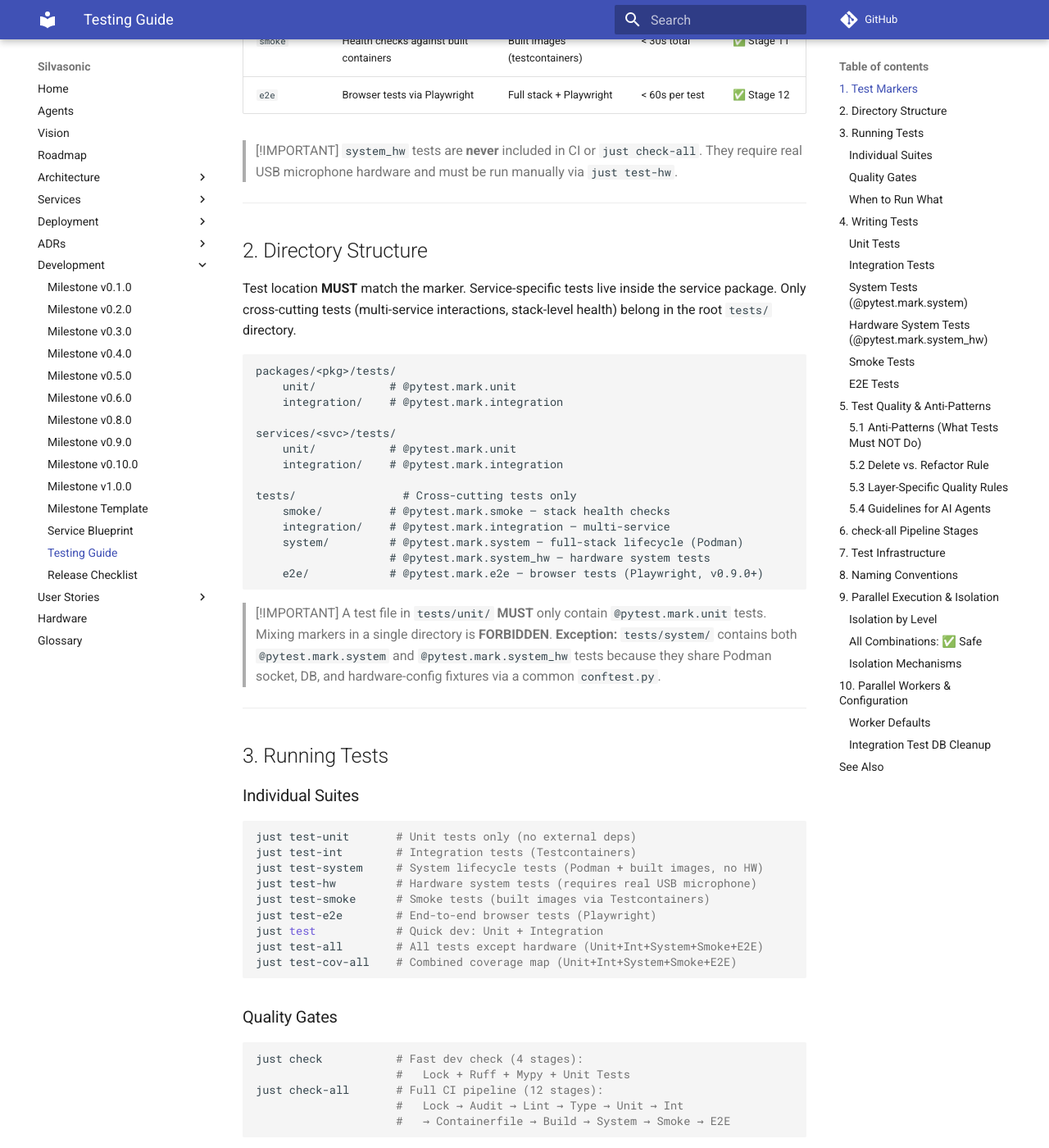
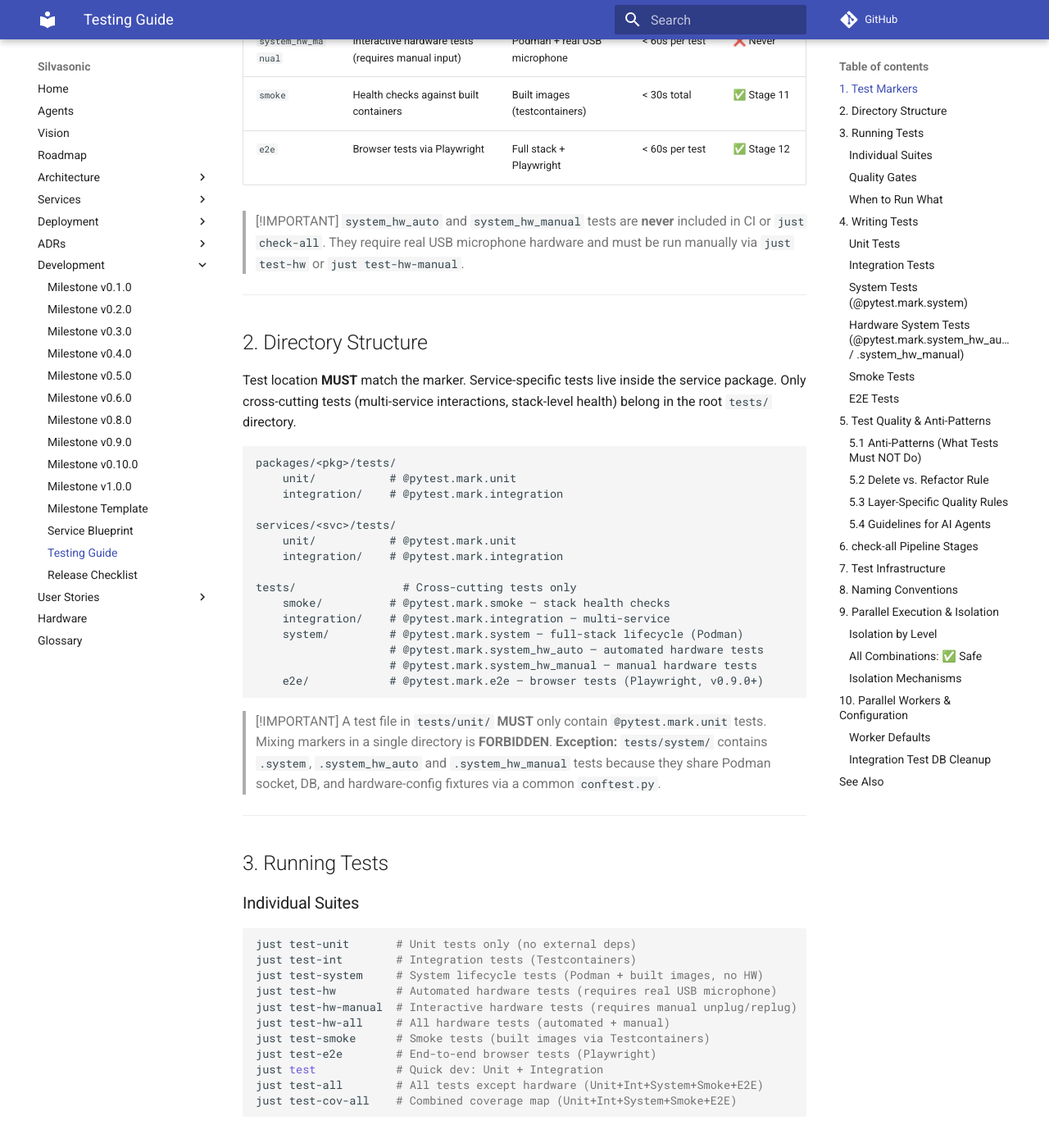
Before and after one commit to kyellsen/silvasonic, an MkDocs documentation site: the page built from docs/development/testing.md, in a window 1280 px wide and 1400 px high, scrolled down 692 px. Shown: the whole window at 82% size. Built offline with MkDocs 1.6.1 and Material for MkDocs 9.7.7, drawn with Linux system fonts in a browser that asks for light colours; comment, search, counter and statistics services are not loaded; some of the changed text lies outside the part shown.

Commit message:
refactor(testing): split automated and manual hardware test markers
Refactor (Hardware Test Pipeline):
- Replace monolithic `system_hw` marker with `system_hw_auto` and `system_hw_manual` in `pyproject.toml` and test files.
- Split `just test-hw` target into `test-hw` (automated), `test-hw-manual` (interactive `-s`), and `test-hw-all`.
- Update centralized runner `scripts/test.py` to route and execute the new commands and remove `system_hw` references.
- Update `scripts/check_all.py` success summary to recommend `just test-hw-all` instead of the deprecated command.
- Align `AGENTS.md`, `README.md`, `milestone_0_8_0.md`, and testing documentation parameters to represent isolated execution profiles.
- Fix remaining `PytestUnknownMarkWarning` in integration tests by replacing stale markers.

````diff
--- a/docs/development/testing.md
+++ b/docs/development/testing.md
@@ -13,13 +13,14 @@ Every test function **MUST** have exactly one marker (AGENTS.md §6). Tests with
 | `unit`      | Fast, isolated tests without external dependencies   | None (mocks only)            | < 1s per test    | ✅ Stage 6      |
 | `integration` | Tests with external services (DB, Redis)           | Testcontainers / Compose     | < 30s per test   | ✅ Stage 7      |
 | `system`    | Full-stack lifecycle tests with real Podman           | Podman socket + built images | < 60s per test   | ✅ Stage 10     |
-| `system_hw` | Hardware-dependent system tests                      | Podman + real USB microphone | < 60s per test   | ❌ Never        |
+| `system_hw_auto` | Automated hardware-dependent system tests | Podman + real USB microphone | < 60s per test   | ❌ Never        |
+| `system_hw_manual` | Interactive hardware tests (requires manual input) | Podman + real USB microphone | < 60s per test   | ❌ Never        |
 | `smoke`     | Health checks against built containers               | Built images (testcontainers)| < 30s total      | ✅ Stage 11     |
 | `e2e`       | Browser tests via Playwright                         | Full stack + Playwright      | < 60s per test   | ✅ Stage 12     |
 
 > [!IMPORTANT]
-> `system_hw` tests are **never** included in CI or `just check-all`. They require real USB
-> microphone hardware and must be run manually via `just test-hw`.
+> `system_hw_auto` and `system_hw_manual` tests are **never** included in CI or `just check-all`. They require real USB
+> microphone hardware and must be run manually via `just test-hw` or `just test-hw-manual`.
 
 ---
 
@@ -40,13 +41,14 @@ tests/                # Cross-cutting tests only
     smoke/          # @pytest.mark.smoke — stack health checks
     integration/    # @pytest.mark.integration — multi-service
     system/         # @pytest.mark.system — full-stack lifecycle (Podman)
-                    # @pytest.mark.system_hw — hardware system tests
+                    # @pytest.mark.system_hw_auto — automated hardware tests
+                    # @pytest.mark.system_hw_manual — manual hardware tests
     e2e/            # @pytest.mark.e2e — browser tests (Playwright, v0.9.0+)
 ```
 
 > [!IMPORTANT]
 > A test file in `tests/unit/` **MUST** only contain `@pytest.mark.unit` tests. Mixing markers in a single directory is **FORBIDDEN**.
-> **Exception:** `tests/system/` contains both `@pytest.mark.system` and `@pytest.mark.system_hw` tests because they share Podman socket, DB, and hardware-config fixtures via a common `conftest.py`.
+> **Exception:** `tests/system/` contains `.system`, `.system_hw_auto` and `.system_hw_manual` tests because they share Podman socket, DB, and hardware-config fixtures via a common `conftest.py`.
 
 ---
 
@@ -58,7 +60,9 @@ tests/                # Cross-cutting tests only
 just test-unit       # Unit tests only (no external deps)
 just test-int        # Integration tests (Testcontainers)
 just test-system     # System lifecycle tests (Podman + built images, no HW)
-just test-hw         # Hardware system tests (requires real USB microphone)
+just test-hw         # Automated hardware tests (requires real USB microphone)
+just test-hw-manual  # Interactive hardware tests (requires manual unplug/replug)
+just test-hw-all     # All hardware tests (automated + manual)
 just test-smoke      # Smoke tests (built images via Testcontainers)
 just test-e2e        # End-to-end browser tests (Playwright)
 just test            # Quick dev: Unit + Integration
@@ -86,7 +90,7 @@ just check-all       # Full CI pipeline (12 stages):
 | Before push / PR       | `just check-all`   | Full 12-stage pipeline incl. build              |
 | Before release         | `just check-all`   | All automated gates (see Release Checklist)     |
 | Release test audit     | `just test-cov-all`| Combined coverage map for Changed-Path Audit    |
-| With USB mic connected | `just test-hw`     | Real hardware detection + spawning              |
+| With USB mic connected | `just test-hw-all` | Real hardware detection + spawning              |
 
 ---
 
@@ -114,14 +118,14 @@ just check-all       # Full CI pipeline (12 stages):
 - Tests cover: seeding, device scanning, profile matching, reconciliation, container start/stop, crash recovery.
 - **Fully isolated from production** — no shared network with `just start`.
 
-### Hardware System Tests (`@pytest.mark.system_hw`)
+### Hardware System Tests (`@pytest.mark.system_hw_auto` / `.system_hw_manual`)
 
 - Test device detection pipeline with **real USB microphone hardware**.
 - Each test session gets its own **isolated Podman network** (`silvasonic-hw-test-{id}`) via the `hw_redis` fixture.
 - Require a USB-Audio device connected (e.g., UltraMic 384K).
 - Skip automatically when no USB-Audio device is detected.
 - **Fully isolated from production** — can run while `just start` is active.
-- **Never** included in CI pipelines — run manually via `just test-hw`.
+- **Never** included in CI pipelines — run manually via `just test-hw` or `just test-hw-manual`.
 
 ### Smoke Tests
 
@@ -203,8 +207,8 @@ The `just check-all` command runs 12 stages in order:
 | 12    | E2E Tests          | Yes      | `@pytest.mark.e2e` (Playwright)                   |
 
 > [!NOTE]
-> `system_hw` tests are intentionally excluded from this pipeline.
-> Run `just test-hw` separately when hardware is available.
+> `system_hw_auto` and `system_hw_manual` tests are intentionally excluded from this pipeline.
+> Run `just test-hw` or `just test-hw-manual` separately when hardware is available.
 
 ---
 
@@ -246,7 +250,8 @@ Test names should describe the **expected behavior**, not the implementation det
 | `integration` | `testcontainers` | Random (auto) | Random | ✅ | ✅ |
 | `smoke` | `testcontainers` | `smoke_network` (random) | Random | ✅ | ✅ |
 | `system` | Podman CLI | `silvasonic-test-{run_id}` (per test) | Random | ✅ | ✅ |
-| `system_hw` | Podman CLI | `silvasonic-hw-test-{session_id}` (per session) | Random | ✅ | ✅ |
+| `system_hw_auto` | Podman CLI | `silvasonic-hw-test-{session_id}` (per session) | Random | ✅ | ✅ |
+| `system_hw_manual` | Podman CLI | `silvasonic-hw-test-{session_id}` (per session) | Random | ✅ | ✅ |
 | `just start` | Compose | `silvasonic-net` | Fixed | — | ✅ |
 
 ### All Combinations: ✅ Safe
@@ -258,6 +263,7 @@ Test names should describe the **expected behavior**, not the implementation det
 | `just test-smoke` | **anything** | `testcontainers`: own `smoke_network`, distinct aliases (`test-database`, `test-redis`) |
 | `just test-system` | **anything** | Per-test `silvasonic-test-{run_id}` network via `system_network` fixture |
 | `just test-hw` | **anything** | Per-session `silvasonic-hw-test-{id}` network via `hw_redis` fixture |
+| `just test-hw-manual` | **anything** | Per-session `silvasonic-hw-test-{id}` network via `hw_redis` fixture |
 | `just test-system` | `just start` | ✅ No shared network — test and prod are fully separated |
 | `just test-hw` | `just start` | ✅ No shared network — test and prod are fully separated |
 | `just stop` | **any test** | `stop.py` filters `owner=controller` (exact match); tests use `owner=controller-test-*` |
--- a/pyproject.toml
+++ b/pyproject.toml
@@ -172,7 +172,8 @@ markers = [
     "unit: fast, isolated tests without external dependencies.",
     "integration: requires external services (DB) to run.",
     "system: full-stack lifecycle tests requiring Podman socket and built images.",
-    "system_hw: hardware-dependent system tests (USB mic required, never in CI).",
+    "system_hw_auto: automated hardware-dependent system tests (real USB mic required, never in CI).",
+    "system_hw_manual: interactive hardware system tests (requires manual unplug/replug actions).",
     "e2e: browser tests via playwright running against a full stack.",
     "smoke: quick health checks on built images or deployments.",
 ]
````
Also changed, not shown: AGENTS.md (+2 -2 lines), README.md (+2 -1 lines), docs/development/milestones/milestone_0_8_0.md (+3 -2 lines), docs/development/release_checklist.md (+2 -2 lines), docs/development/service_blueprint.md (+1 -1 lines), 9 other files.
